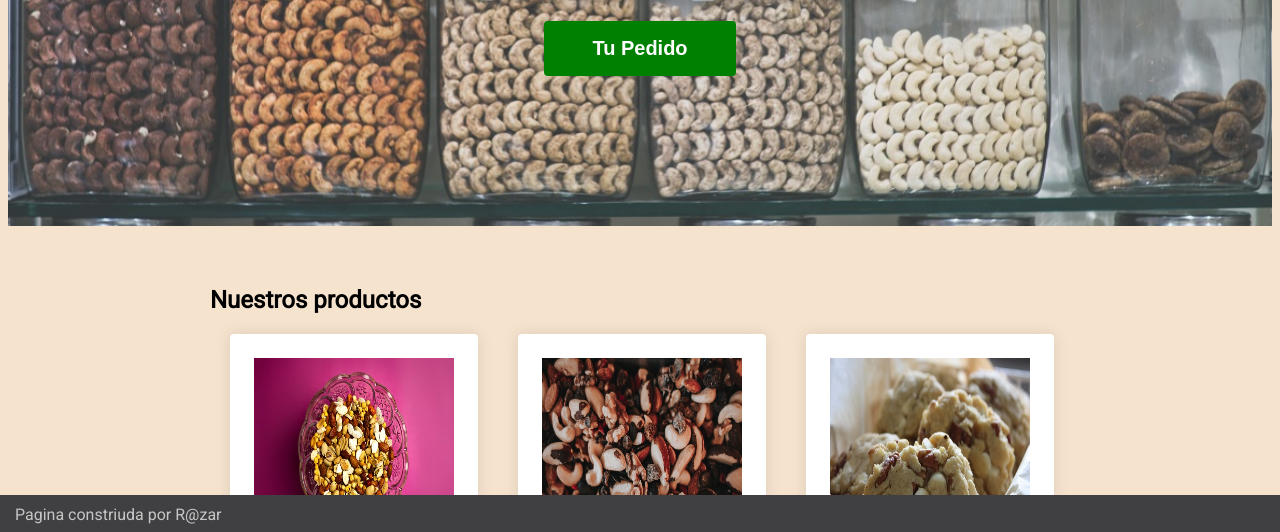
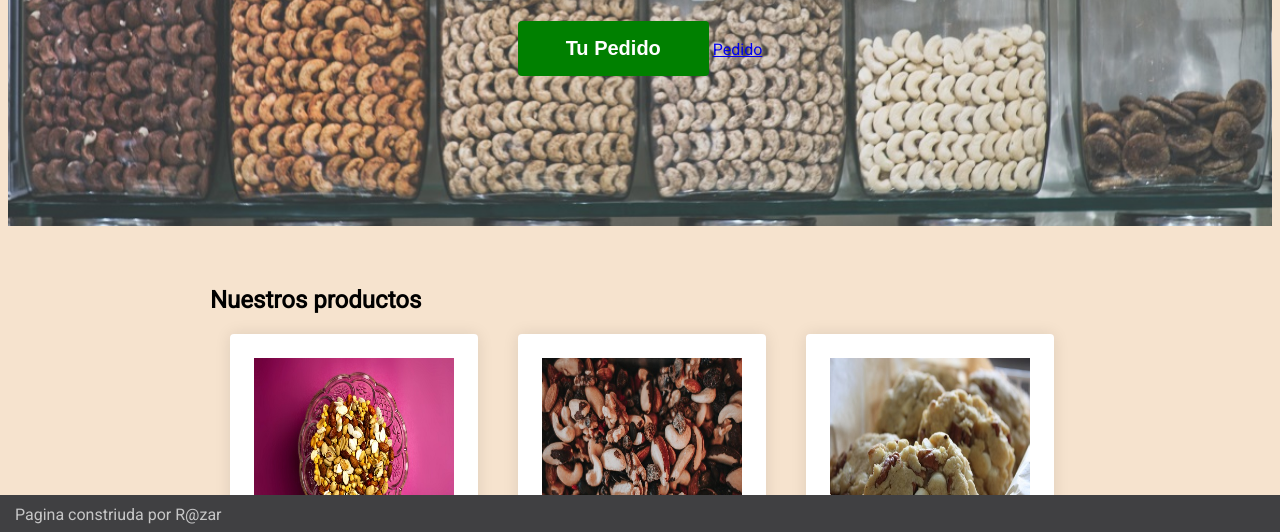
Before and after one commit to flysalsi/landingpages, a plain HTML site: page index.html in a window 1280 px wide. Shown: the part 266-798 px from the top of the page. Drawn offline with Linux system fonts and the light colour scheme.

Commit message:
Update index.html

```diff
--- a/index.html
+++ b/index.html
@@ -28,6 +28,7 @@
 	  	<p>Consumir frutos secos mejora tu calidad de vida.</p>
 	  	</div>
 	  	<button>Tu Pedido</button>
+		  <a href="https://wa.me/543515459329">Pedido</a>
 	  </div>
 	  <!-- Cards section -->
 	  <div class="cards-wrap">
```
